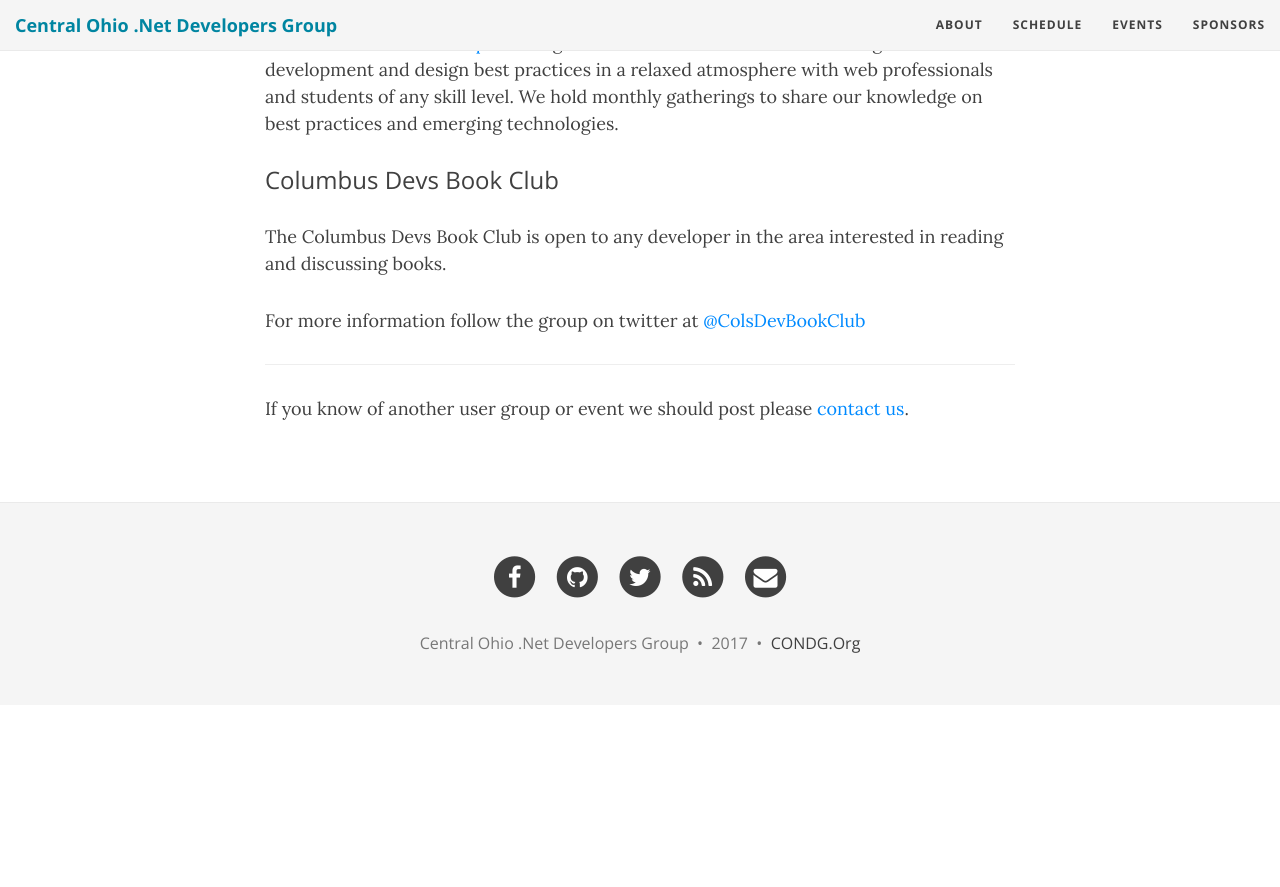
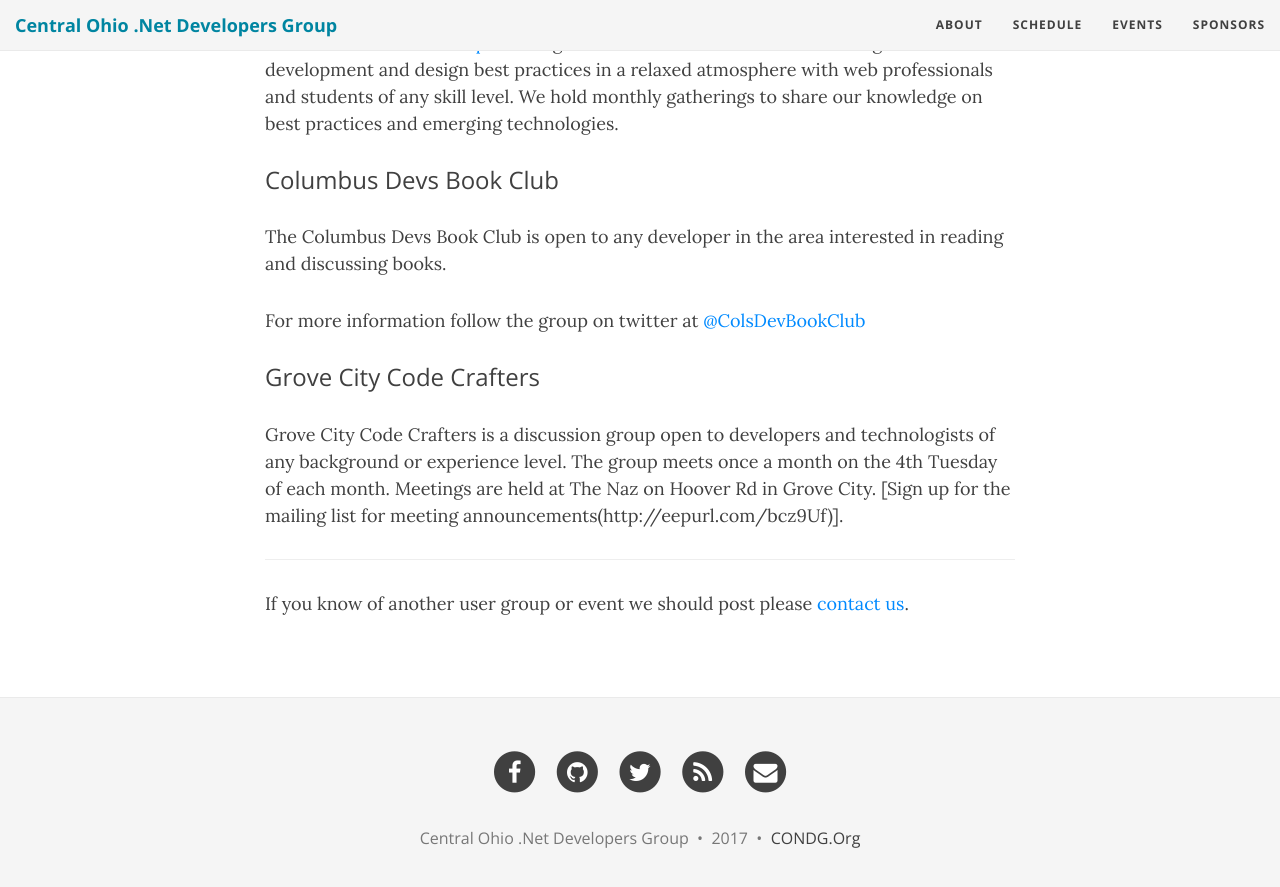
Before and after one commit to condg/condg.github.io, a Jekyll site: the page built from events.md, in a window 1280 px wide and 900 px high, scrolled down 3746 px. Shown: the top 887 px of the window. Built offline with Jekyll 4.4.1, drawn with Linux system fonts in a browser that asks for light colours; nearby versions of some CDN libraries; before the commit the page ends 4451 px from its top, so only the background shows below that.

Commit message:
Added GCCC to events list

```diff
--- a/events.md
+++ b/events.md
@@ -75,6 +75,10 @@
 
 For more information follow the group on twitter at [@ColsDevBookClub](https://twitter.com/ColsDevBookClub)
 
+### Grove City Code Crafters
+
+Grove City Code Crafters is a discussion group open to developers and technologists of any background or experience level. The group meets once a month on the 4th Tuesday of each month. Meetings are held at The Naz on Hoover Rd in Grove City. [Sign up for the mailing list for meeting announcements(http://eepurl.com/bcz9Uf)].
+
 ---------------------------------------
 
 
```
